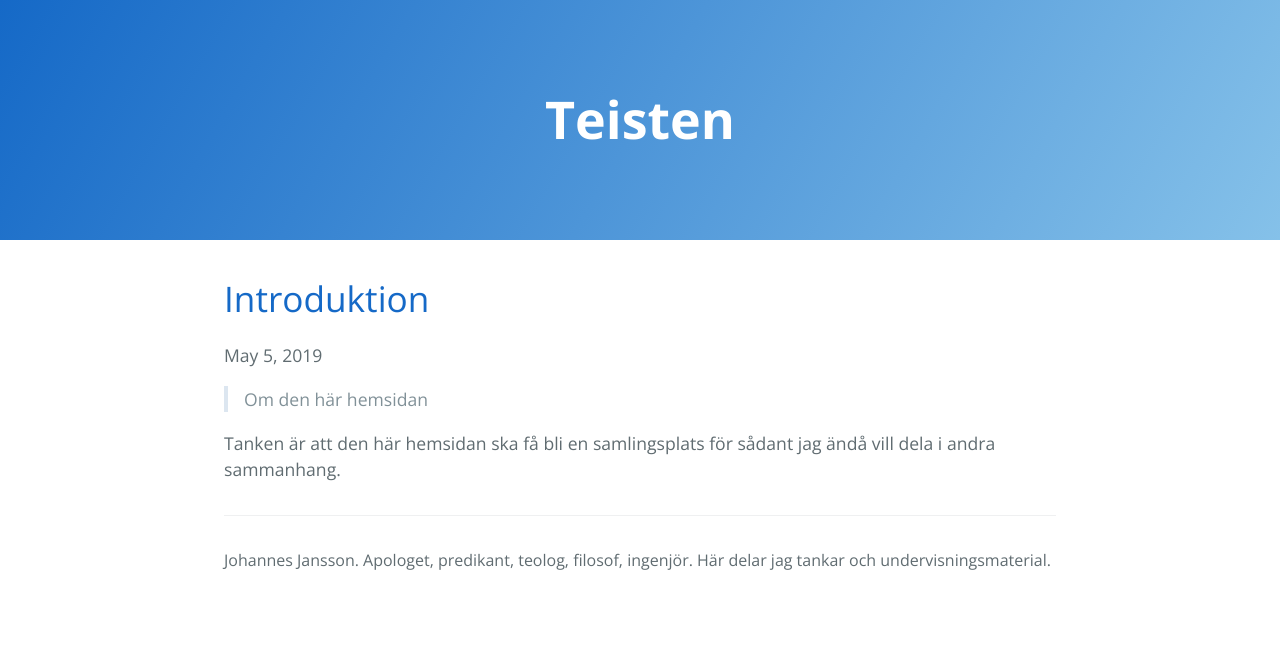
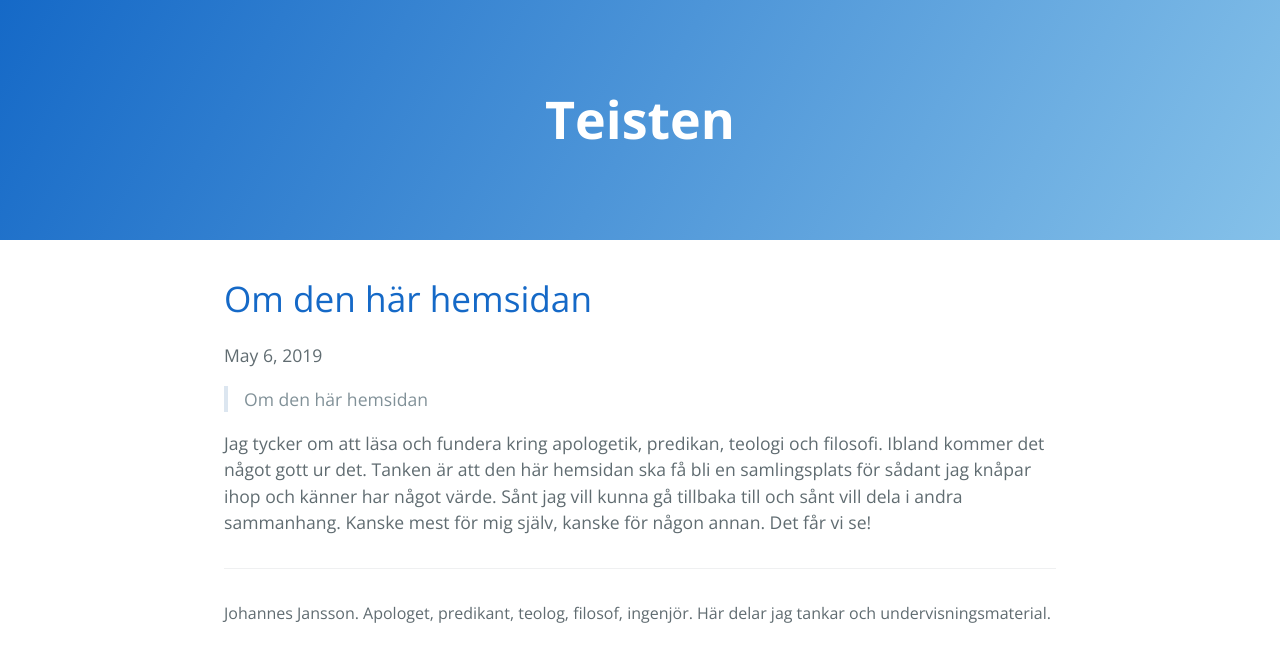
Before and after one commit to johannes-jansson/teisten.se, a Jekyll site: the page built from _posts/2019-05-06-intro.markdown, in a window 1280 px wide. Shown: the top 662 px of the page. Built offline with Jekyll 4.4.1, drawn with Linux system fonts in a browser that asks for light colours.

Commit message:
add articles

```diff
--- a/_posts/2019-05-06-intro.markdown
+++ b/_posts/2019-05-06-intro.markdown
@@ -1,11 +1,15 @@
 ---
 layout: post
-title:  "Introduktion"
-date:   2019-05-06 00:39:21 +0200
+title:  "Om den här hemsidan"
+date:   2019-05-06 23:08:21 +0200
 tags: meta asdf
 ---
 
 > Om den här hemsidan
 
-
-Tanken är att den här hemsidan ska få bli en samlingsplats för sådant jag ändå vill dela i andra sammanhang.
+Jag tycker om att läsa och fundera kring apologetik, predikan, teologi och filosofi.
+Ibland kommer det något gott ur det.
+Tanken är att den här hemsidan ska få bli en samlingsplats för sådant jag knåpar ihop och känner har något värde.
+Sånt jag vill kunna gå tillbaka till och sånt vill dela i andra sammanhang.
+Kanske mest för mig själv, kanske för någon annan.
+Det får vi se!
```
Also changed, not shown: _posts/2019-05-06-ateister-som-profeter.markdown (+73 -4 lines).
